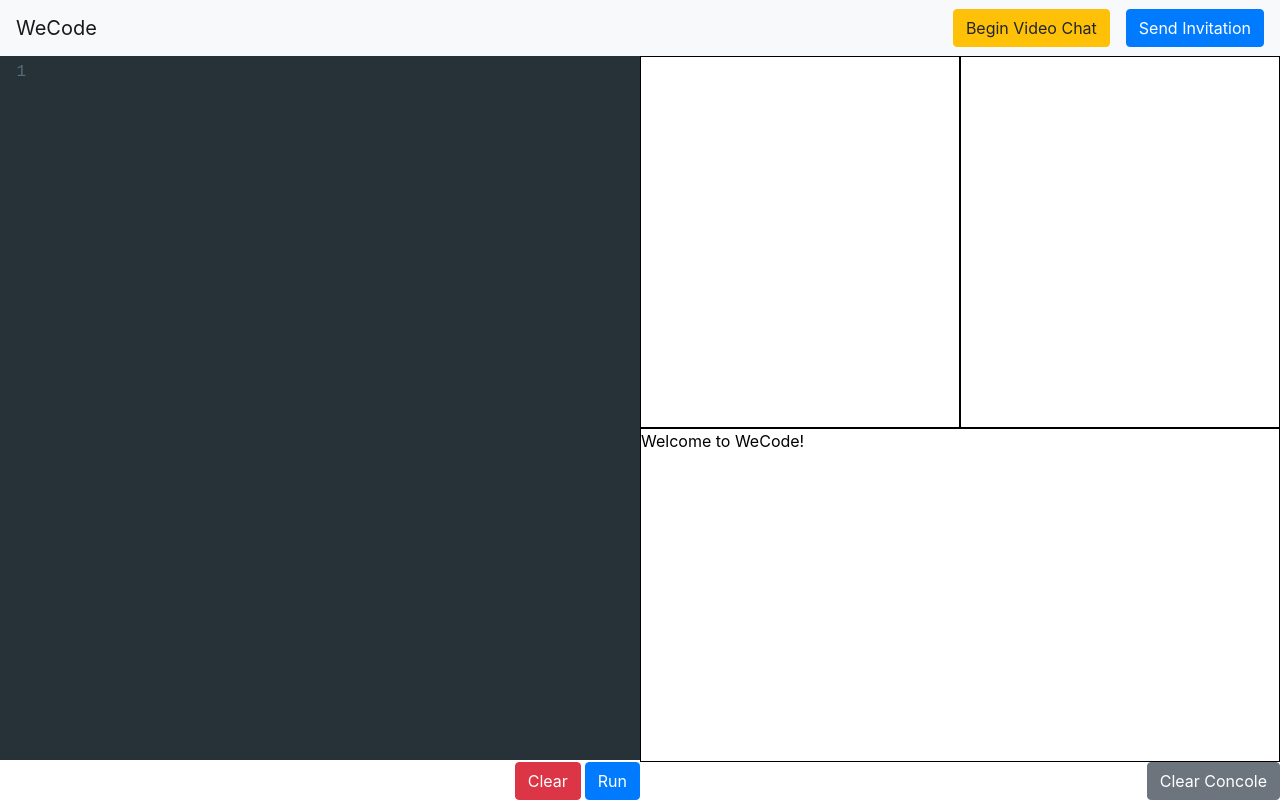
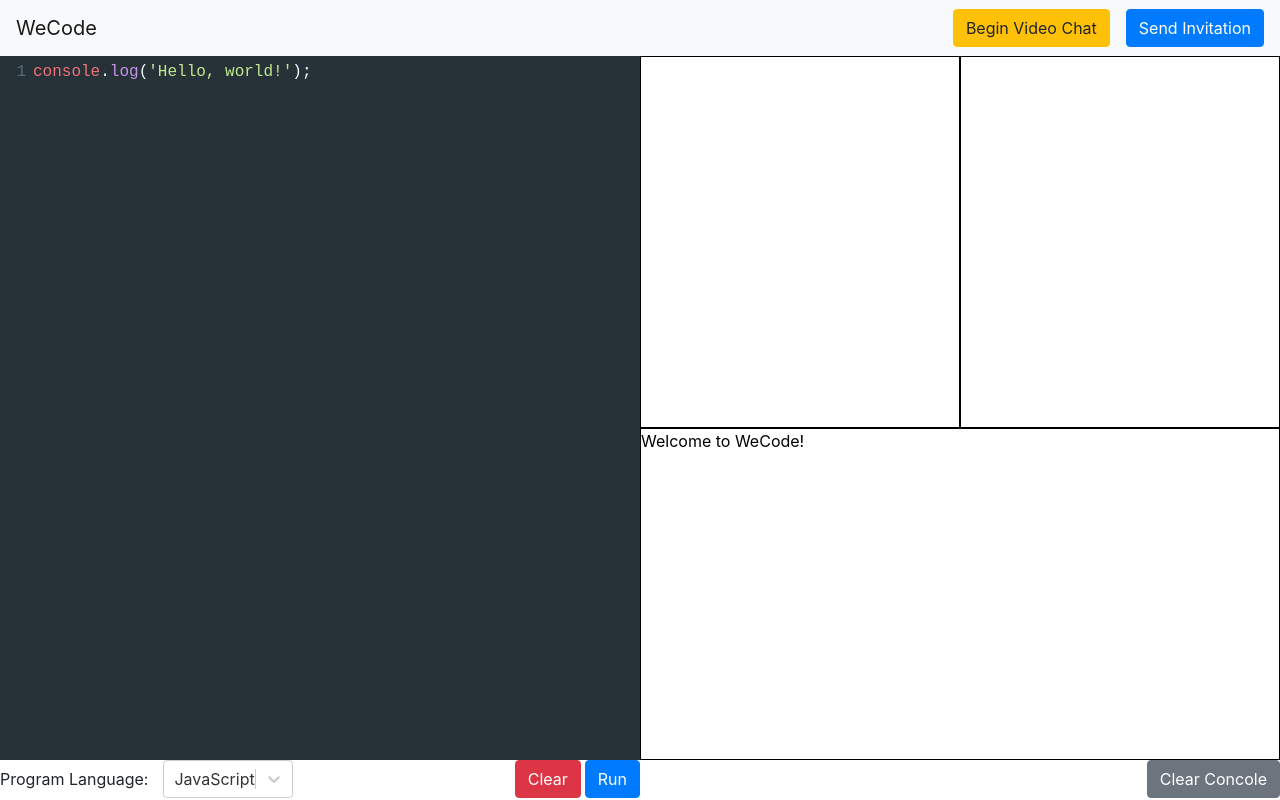
Before and after one commit to ZhuonanLin/wecode, a React (Create React App) app in the folder client/: page /interview in a window 1280 px wide. Built offline with nearby package versions, Linux system fonts and the light colour scheme; no server answers; what peerjs would draw is missing.

Commit message:
zl - add python 3 language support

```diff
--- a/client/package.json
+++ b/client/package.json
@@ -24,6 +24,7 @@
     "react-dom": "^16.9.0",
     "react-router-dom": "^5.0.1",
     "react-scripts": "3.1.1",
+    "react-select": "^3.0.5",
     "reactstrap": "^8.0.1",
     "socket.io-client": "^2.2.0",
     "styled-components": "^4.3.2"
--- a/client/src/components/CodeEditor.js
+++ b/client/src/components/CodeEditor.js
@@ -4,18 +4,22 @@ import { Button, ButtonGroup } from 'reactstrap';
 import styled from 'styled-components';
 
 import { socket } from './App';
+import Select from 'react-select'
+
 
 import 'codemirror/lib/codemirror.css';
 import 'codemirror/theme/material.css';
 import './CodeEditor.css'
+require('codemirror/mode/javascript/javascript');
+require('codemirror/mode/python/python');
 
-require('codemirror/mode/javascript/javascript');
+
 
 const StyledCodeEditor = styled.div`
   height: 100%;
   width: 100%;
   display: grid;
-  grid-template-rows: 1fr auto;
+  grid-template-rows: 1fr 2.5rem;
   grid-template-areas:
     "top"
     "bottom";
@@ -37,18 +41,26 @@ class CodeEditor extends Component {
   constructor(props) {
     super(props);
     this.state = {
-      value: ""
+      javascriptValue: "console.log('Hello, world!');",
+      pythonValue: "print('Hello, world')",
+      language: 'javascript'
     };
   }
 
+  languageOptions = {
+    'javascript': { value: 'javascript', label: 'JavaScript'},
+    'python': { value: 'python', label: 'Python3' }
+  };
+
+
   clear = () => {
-    socket.emit('clear');
+    socket.emit('clear', this.state.language);
   };
 
   componentDidMount() {
     socket.emit('request code');
 
-    socket.on('edit', value => {
+    socket.on('edit', this.state.language, value => {
       this.setState({value});
     });
   }
@@ -57,26 +69,66 @@ class CodeEditor extends Component {
     return (
       <StyledCodeEditor>
         <Top>
+          {this.state.language === 'javascript' ? (
           <StyledCodeMirror
-            value={this.state.value}
+            value={this.state.javascriptValue}
             options={{
-              mode: this.props.mode,
+              mode: this.state.language,
               theme: 'material',
               lineNumbers: true
             }}
             onBeforeChange={(editor, data, value) => {
-              this.setState({value});
+              this.setState({ javascriptValue: value });
             }}
             onChange={(editor, data, value) => {
               socket.emit('edit', value);
             }}
           />
+          ) : (
+          <StyledCodeMirror
+            value={this.state.pythonValue}
+            options={{
+              mode: this.state.language,
+              theme: 'material',
+              lineNumbers: true
+            }}
+            onBeforeChange={(editor, data, value) => {
+              this.setState({ pythonValue: value });
+            }}
+            onChange={(editor, data, value) => {
+              socket.emit('edit', value);
+            }}
+          />
+
+          )}
         </Top>
         <Bottom>
-          <div className="d-flex flex-row justify-content-end">
+          <div className='d-flex flex-row bd-highlight'>
+            <span className="align-self-center">Program Language:</span>
+            <span className="mr-auto col-3">
+            <Select
+              menuPlacement="top"
+              isSearchable={false}
+              isClearable={false}
+              options={
+                [{value: 'javascript', label: 'JavaScript'},
+                {value: 'python', label: 'Python3'}
+                ]}
+              defaultValue={this.languageOptions[this.state.language]}
+              onChange={(e) => {
+                this.setState({
+                  language: e.value
+                });
+              }}
+            />
+            </span>
             <Button className="mr-1" color="danger" onClick={this.clear}>Clear</Button>
             <Button color="primary" onClick={() => {
-              socket.emit('run request', this.state.value);
+              if (this.state.language === 'javascript') {
+                socket.emit('run request', this.state.language, this.state.javascriptValue);
+              } else if (this.state.language === 'python') {
+                socket.emit('run request', this.state.language, this.state.pythonValue);
+              }
             }}>
               Run
             </Button>
--- a/client/src/components/Console.js
+++ b/client/src/components/Console.js
@@ -6,7 +6,7 @@ const StyledConsole = styled.div`
   height: 100%;
   width: 100%;
   display: grid;
-  grid-template-rows: 1fr auto;
+  grid-template-rows: 1fr 2.5rem;
   grid-template-areas:
     "top"
     "bottom";
--- a/client/src/components/Layout.js
+++ b/client/src/components/Layout.js
@@ -137,7 +137,7 @@ class Layout extends Component {
           </Navbar>
         </Top>
         <Left>
-          <CodeEditor mode='javascript' />
+          <CodeEditor />
         </Left>
         <RightTop>
             {this.state.isVideoChatOpen ? (
```
Also changed, not shown: 2 other files (tests, documents, lock files or other folders).
